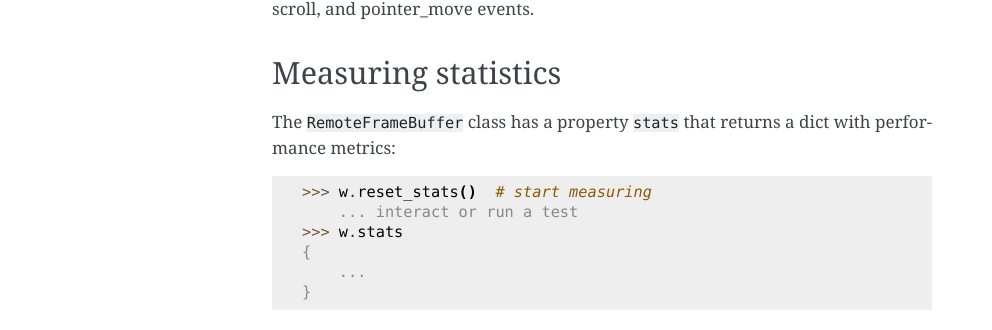
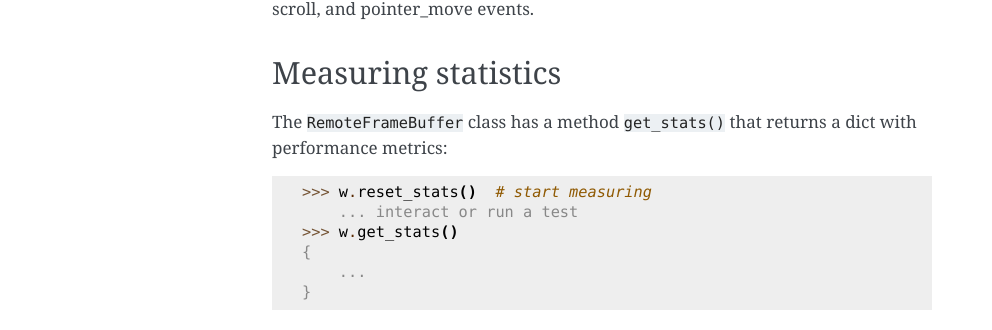
Before and after one commit to vispy/jupyter_rfb, a Sphinx documentation site: the page built from docs/guide.rst, in a window 1280 px wide. Shown: the part 1585-1915 px from the top of the page, without its empty margins (148-1140 px from the left). Built offline with Sphinx 7.4.7, drawn with Linux system fonts in a browser that asks for light colours; pages that are not in the unit, such as notebooks, are missing from menus; the version number could not be read and is left out.

Commit message:
Replaces the stats prop with get_stats method (#25)
* .stats => .get_stats()

* fix in tests

```diff
--- a/docs/guide.rst
+++ b/docs/guide.rst
@@ -83,14 +83,14 @@ throttling applies to the resize, scroll, and pointer_move events.
 Measuring statistics
 --------------------
 
-The ``RemoteFrameBuffer`` class has a property ``stats`` that returns a dict
-with performance metrics:
+The ``RemoteFrameBuffer`` class has a method ``get_stats()`` that
+returns a dict with performance metrics:
 
 .. code-block::
 
     >>> w.reset_stats()  # start measuring
         ... interact or run a test
-    >>> w.stats
+    >>> w.get_stats()
     {
         ...
     }
--- a/docs/reference.rst
+++ b/docs/reference.rst
@@ -6,7 +6,7 @@ RemoteFrameBuffer class
 -----------------------
 
 .. autoclass:: jupyter_rfb.RemoteFrameBuffer
-    :members: request_draw, get_frame, handle_event, reset_stats, stats
+    :members: request_draw, get_frame, handle_event, reset_stats, get_stats
     :member-order: bysource
 
 
```
Also changed, not shown: 3 other files.
